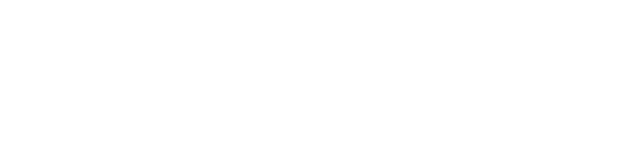
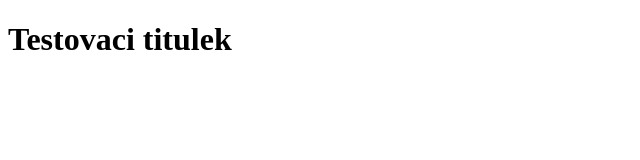
Before and after one commit to Tvorim-Web-od-A-do-Z-2-jaro-2021-Praha/portfolio-projekt-tomaskazatel, a plain HTML site: page index.html in a window 1280 px wide. Shown: the whole page, without its empty margins (0-640 px from the left). Drawn offline with Linux system fonts and the light colour scheme.

Commit message:
Druhy commit v nove vetvi

```diff
--- a/index.html
+++ b/index.html
@@ -7,6 +7,6 @@
     <title>Document</title>
 </head>
 <body>
-
+    <h1>Testovaci titulek</h1>
 </body>
 </html>
```
